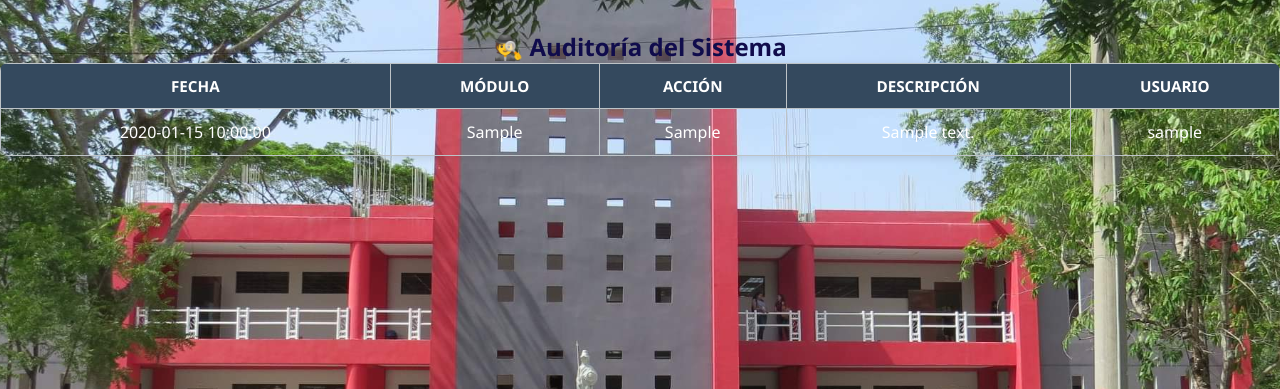
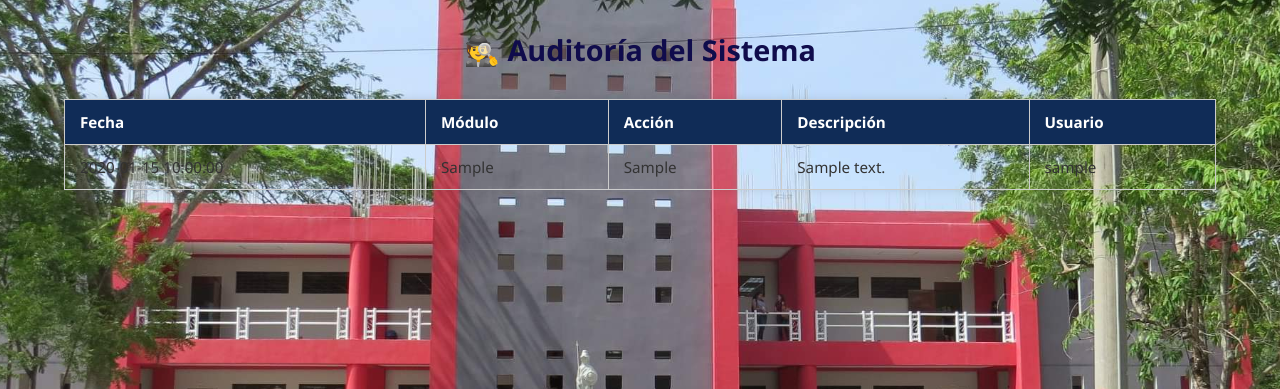
Before and after one commit to cm22075-alt/proyecto-TOO, a PHP site: page /proyecto-TOO/auditoria in a window 1280 px wide. Shown: the part 70-459 px from the top of the page. Run offline with PHP 8.4, Linux system fonts and the light colour scheme; the visitor is signed in with stand-in values (Sample User, id 1); tables that the repository leaves empty hold one stand-in row (values such as "Sample post").

Commit message:
Estilos auditoria
se agrego estilo a la tabla y en la descripcion se agrego mas detalles aun falta agregar la funcion de registrar auditoria en las demas funciones

```diff
--- a/Publico/recursos/estilo.css
+++ b/Publico/recursos/estilo.css
@@ -598,3 +598,47 @@ nav {
 .btn-cancelar:hover {
   background-color: #5a6268;
 }
+
+/*estilo para tabla auditoria*/
+.titulo-auditoria {
+  text-align: center;
+  font-size: 1.8em;
+  margin: 30px 0;
+  font-weight: bold;
+  color: rgb(16, 12, 76);
+  font-family: 'Segoe UI', sans-serif;
+}
+
+.tabla-auditoria {
+  width: 90%;
+  margin: 0 auto 40px auto;
+  border-collapse: collapse;
+  font-family: 'Segoe UI', sans-serif;
+  font-size: 0.95em;
+  box-shadow: 0 0 10px rgba(0, 0, 0, 0.1);
+}
+
+.tabla-auditoria thead {
+  background-color: #102c57;
+  color: white;
+}
+
+.tabla-auditoria th,
+.tabla-auditoria td {
+  padding: 12px 15px;
+  border: 1px solid #ccc;
+  text-align: left;
+}
+
+.tabla-auditoria tbody tr:nth-child(even) {
+  background-color: #f2f2f2;
+}
+
+.tabla-auditoria tbody tr:hover {
+  background-color: #e0e0ff;
+  cursor: default;
+}
+
+.tabla-auditoria td {
+  color: #333;
+}
--- a/vistas/auditoria/listarAuditoria.php
+++ b/vistas/auditoria/listarAuditoria.php
@@ -10,7 +10,7 @@
  </head>
     <body>
         <h2 class= "titulo-auditoria" style="color:rgb(16, 12, 76);">🕵️ Auditoría del Sistema</h2>
-        <table class="tabla-estudiantes">
+        <table class="tabla-auditoria">
         <thead>
             <tr>
             <th>Fecha</th>
```
Also changed, not shown: Controladores/AsignaturasController.php (+12 -0 lines).
